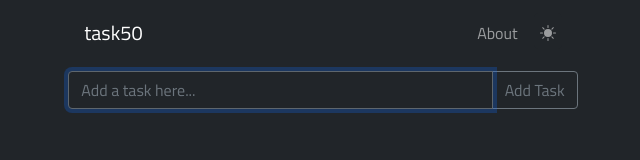
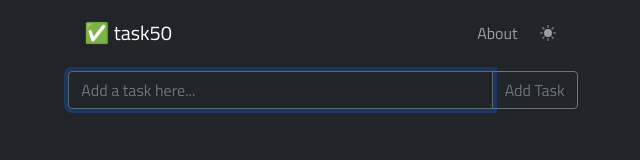
Before and after one commit to BasicPixel/task50, a plain HTML site: page index.html in a window 1280 px wide. Shown: the full height of the page, 317-957 px from the left. Drawn offline with nearby package versions, Linux system fonts and the light colour scheme.

Commit message:
Add emoji to brand title

```diff
--- a/index.html
+++ b/index.html
@@ -51,7 +51,7 @@
   <body class="bg-dark text-light">
     <div class="container col-md-8 col-lg-5">
       <nav class="navbar navbar-dark px-3">
-        <span class="navbar-brand user-select-none">task50</span>
+        <span class="navbar-brand user-select-none">✅ task50</span>
         <ul class="navbar-nav flex flex-row gap-3">
           <li class="nav-item">
             <a
```
